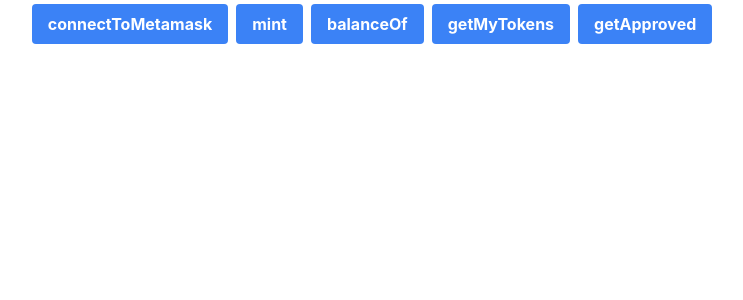
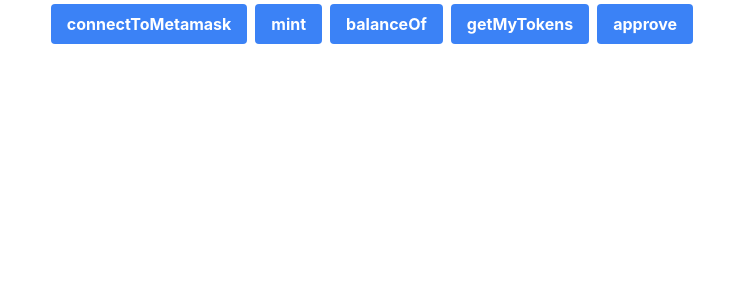
Before and after one commit to kolserdav/solidity-example, a React (Create React App) app in the folder app/: page / in a window 1280 px wide. Shown: the top 300 px of the page, without its empty margins (268-1011 px from the left). Built offline with nearby package versions, Linux system fonts and the light colour scheme.

Commit message:
Changed some web3 tests

```diff
--- a/app/package.json
+++ b/app/package.json
@@ -13,8 +13,7 @@
     "react-scripts": "5.0.1",
     "web-vitals": "^2.1.4",
     "web3": "^1.7.3",
-    "web3modal": "^1.9.7",
-    "abi-decoder": "^2.4.0"
+    "web3modal": "^1.9.7"
   },
   "scripts": {
     "start": "cross-env GENERATE_SOURCEMAP=false react-app-rewired start",
--- a/app/src/App.js
+++ b/app/src/App.js
@@ -1,9 +1,7 @@
 // @ts-check
-import { useEffect } from 'react';
 // eslint-disable-next-line no-unused-vars
 import Web3, { Modules } from "web3";
 import Web3Modal from "web3modal";
-import abiDecoder from 'abi-decoder';
 import './App.css';
 import NFT from  './contracts/NFT.json';
 
@@ -12,7 +10,6 @@
  */
 const { abi, networks } = NFT;
 const { address } = networks["5777"];
-console.log(address)
 const WALLET_LOCAL_STORAGE_NAME = 'wal';
 
 /**
@@ -49,14 +46,16 @@
 
 function App() {
 
+  /**
+   * Сохраняет кошелек
+   * @param {string[]} accounts
+   */
   function saveAccounts(accounts){
-    // Если получены номера аккаунтов
     if (accounts?.length !== 0) {
       alert(`Wallet connected ${JSON.stringify(accounts)}`);
       window.localStorage.setItem(WALLET_LOCAL_STORAGE_NAME, JSON.stringify(accounts));
     } else {
       alert('Wallet not connected');
-      // TODO вывод что кошелек не найден
     }
   }
 
@@ -67,25 +66,27 @@
     let accounts;
     const { ethereum } = window;
     // Если подключение к расширению браузера
-    accounts = await ethereum.request({ method: 'eth_requestAccounts' })
-    // Если получены номера аккаунтов
+    accounts = await ethereum.request({ method: 'eth_requestAccounts' });
     saveAccounts(accounts);
   }
 
-  async function start() {
+  /**
+   * Создание токена
+   */
+  async function mint() {
     const acc = JSON.parse(window.localStorage.getItem(WALLET_LOCAL_STORAGE_NAME));
     if (acc[0]) {
       const value = prompt('Контент NFT');
       const { contract } = await getContext();
       // Подписывается на событие
       contract.once('Transfer', {}, (error, event) => {
-        console.log('Event transfer');
+        console.info('Event transfer');
       })
       // Записывает в блокчейн
       contract.methods.mint(value).send({from: acc[0]})
         .on('receipt', function(){
           // Когда транзакция прошла получает из блокчейна
-          console.log('Токен создан');
+          console.info('Токен создан');
         });
     }
   }
@@ -103,14 +104,18 @@
   }
 
   /**
-   * Получить количество оставашихся токенов на контракте
+   * Передача токена другому кошельку
+   * TODO почему то не срабатывает но ошибки не происходит если данные верны ?
    */
-   async function getApproved() {
+   async function approve() {
     const acc = JSON.parse(window.localStorage.getItem(WALLET_LOCAL_STORAGE_NAME));
-    const { contract } =  await getContext();
-    contract.methods.getApproved(1).call({from: acc[0]})
+    const { contract } = await getContext();
+    contract.once('Transfer', {}, (error, event) => {
+      console.info('Event transfer', error, event);
+    });
+    contract.methods.transferFrom(acc[0], '0x4212A485A7aD43192139d054544fBC3fC806CFc1', 1).call({from: acc[0]})
       .then(function(d){
-          alert(`Осталось токенов: ${d}`);
+          alert(`Результат: ${JSON.stringify(d)}`);
       });
   }
 
@@ -120,24 +125,19 @@
    async function getUserTokens() {
     const acc = JSON.parse(window.localStorage.getItem(WALLET_LOCAL_STORAGE_NAME));
     const { contract } =  await getContext();
-    contract.methods.safeTransferFrom(acc[0], '0x4212A485A7aD43192139d054544fBC3fC806CFc1', 3).call({from: acc[0]})
+    contract.methods.getUserTokens(acc[0]).call({from: acc[0]})
       .then(function(d){
-          alert(`Трансферт токенов: ${JSON.stringify(d)}`);
+          alert(`Мои токены: ${JSON.stringify(d)}`);
       });
   }
-
-
-  useEffect(() => {
-   console.log('startZ')
-  }, []);
 
   return (
     <div className="App">
       <button className="bg-blue-500 hover:bg-blue-700 text-white font-bold py-2 px-4 rounded m-1" onClick={connectToMetamask}>connectToMetamask</button>
-      <button className="bg-blue-500 hover:bg-blue-700 text-white font-bold py-2 px-4 rounded m-1" onClick={start}>mint</button>
+      <button className="bg-blue-500 hover:bg-blue-700 text-white font-bold py-2 px-4 rounded m-1" onClick={mint}>mint</button>
       <button className="bg-blue-500 hover:bg-blue-700 text-white font-bold py-2 px-4 rounded m-1" onClick={balanceOf}>balanceOf</button>
       <button className="bg-blue-500 hover:bg-blue-700 text-white font-bold py-2 px-4 rounded m-1" onClick={getUserTokens}>getMyTokens</button>
-      <button className="bg-blue-500 hover:bg-blue-700 text-white font-bold py-2 px-4 rounded m-1" onClick={getApproved}>getApproved</button>
+      <button className="bg-blue-500 hover:bg-blue-700 text-white font-bold py-2 px-4 rounded m-1" onClick={approve}>approve</button>
     </div>
   );
 }
```
